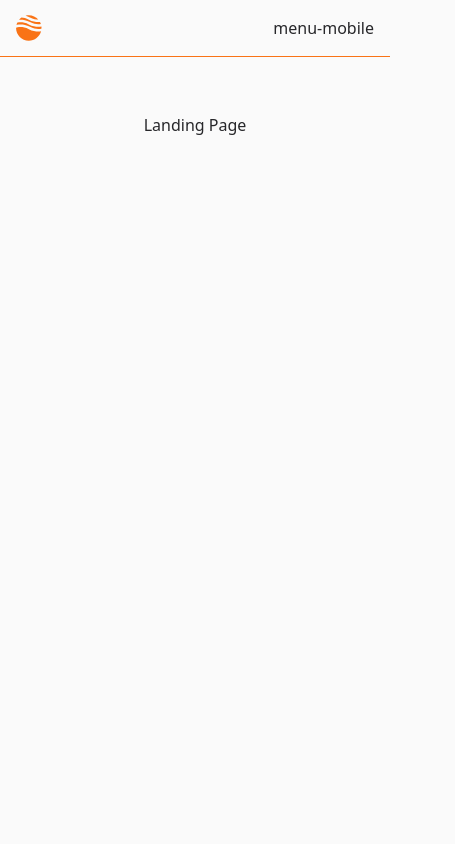
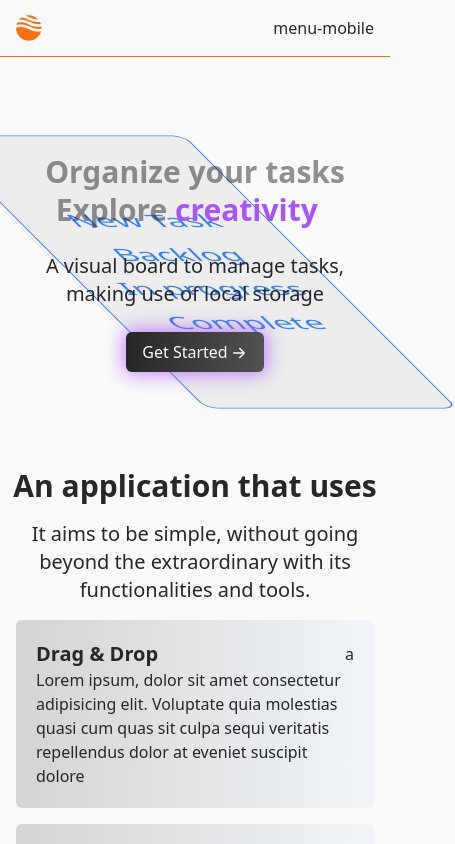
Before and after one commit to JessEleven/simple-board-react, a React (Vite) app: page / in a window 390 px wide. Shown: the top 844 px of the page, 455 px wide, since content can reach past the window. Built offline with nearby package versions, Linux system fonts and the light colour scheme.

Commit message:
landing page, responsive mode and improved HTML content structure of each page

```diff
--- a/package.json
+++ b/package.json
@@ -14,7 +14,8 @@
     "react": "18.2.0",
     "react-copy-to-clipboard": "5.1.0",
     "react-dom": "18.2.0",
-    "react-router-dom": "6.23.1"
+    "react-router-dom": "6.23.1",
+    "react-type-animation": "^3.2.0"
   },
   "devDependencies": {
     "@types/react": "18.2.66",
--- a/src/components/navbar.jsx
+++ b/src/components/navbar.jsx
@@ -4,12 +4,13 @@ import MenuMobile from './menu-mobile'
 
 function Navbar () {
   return (
-    <nav className='border-b border-orange-500'>
+    <header className='border-b border-orange-500'>
       <div className='mx-auto max-w-screen-xl px-4 md:px-8'>
         <div className='flex h-14 items-center justify-between'>
+
           <Link translate='no' to='/' className='flex gap-x-1.5 items-center'>
             <img src='/logo.svg' alt='SB' className='w-7 h-7' />
-            <h1 className='text-xl hidden md:flex items-center font-semibold'>Simple Board</h1>
+            <h2 className='text-xl hidden md:flex items-center font-semibold'>Simple Board</h2>
           </Link>
 
           <div className='md:flex md:items-center md:gap-4'>
@@ -40,7 +41,7 @@ function Navbar () {
           </div>
         </div>
       </div>
-    </nav>
+    </header>
   )
 }
 
--- a/src/pages/board-page.jsx
+++ b/src/pages/board-page.jsx
@@ -17,8 +17,8 @@ export function BoardPage () {
   }, [])
 
   return (
-    <div className='pt-5'>
-      <h3 className='text-center text-2xl font-bold'>Welcome to your board 🎉</h3>
+    <main className='pt-5'>
+      <h2 className='text-center text-2xl font-bold'>Welcome to your board 🎉</h2>
       <div className='flex justify-center h-screen gap-4 pt-5'>
         <Column
           title='New Task'
@@ -57,6 +57,6 @@ export function BoardPage () {
         />
         <BurnBarrel setCards={setCards} />
       </div>
-    </div>
+    </main>
   )
 }
--- a/src/pages/components/add-card.jsx
+++ b/src/pages/components/add-card.jsx
@@ -46,7 +46,7 @@ function AddCard ({ column, setCards }) {
   }
 
   return (
-    <>
+    <section>
       {adding
         ? (
           <motion.form className='mt-[18px] font-medium' layout onSubmit={handleSubmit}>
@@ -81,9 +81,9 @@ function AddCard ({ column, setCards }) {
               onChange={handleTextChange}
               autoFocus
               value={text}
-              rows={4}
+              rows={5}
               placeholder='Task description...'
-              className='w-full rounded-md p-3 text-sm dark:placeholder:text-neutral-200 placeholder:text-neutral-500 focus:outline-0 bg-transparent border dark:border-neutral-500 border-neutral-800'
+              className='w-full caret-orange-500 resize-none rounded-md p-3 text-sm dark:placeholder:text-neutral-200 placeholder:text-neutral-500 focus:outline-0 bg-transparent border dark:border-neutral-500 border-neutral-800'
             />
 
             <div className='flex text-neutral-50 items-center justify-end gap-x-2 text-xs'>
@@ -105,7 +105,7 @@ function AddCard ({ column, setCards }) {
             <span>New task</span>
           </motion.button>
           )}
-    </>
+    </section>
   )
 }
 
--- a/src/pages/components/card.jsx
+++ b/src/pages/components/card.jsx
@@ -17,7 +17,7 @@ function Card ({ title, id, column, handleDragStart, active }) {
   }, [copied])
 
   return (
-    <>
+    <section>
       <DropIndicator beforeId={id} column={column} />
 
       <motion.article
@@ -25,7 +25,7 @@ function Card ({ title, id, column, handleDragStart, active }) {
         layoutId={id}
         draggable='true'
         onDragStart={(e) => handleDragStart(e, { title, id, column })}
-        className='cursor-grab flex items-start justify-between rounded-md border dark:border-neutral-500 border-neutral-800 p-3 active:cursor-grabbing break-words normal-case whitespace-break-spaces'
+        className='cursor-grab flex items-start justify-between rounded-md border dark:border-neutral-500 border-neutral-800 p-3 active:cursor-grabbing break-words normal-case whitespace-pre-wrap'
         // onMouseEnter={() => setHover(true)}
         // onMouseLeave={() => setHover(false)}
       >
@@ -40,7 +40,7 @@ function Card ({ title, id, column, handleDragStart, active }) {
           </button>
         </CopyToClipboard>
       </motion.article>
-    </>
+    </section>
   )
 }
 export default Card
--- a/src/pages/components/column.jsx
+++ b/src/pages/components/column.jsx
@@ -97,7 +97,7 @@ function Column ({ title, headingColor, cards, column, setCards }) {
   const filteredCards = cards.filter((c) => c.column === column)
 
   return (
-    <div className='w-60 shrink-0'>
+    <section className='w-60 shrink-0'>
       <div className='flex items-center justify-between border-neutral-800 dark:border-neutral-500 py-1.5 rounded-md border px-3'>
         <p className={`text-base font-medium ${headingColor}`}>
           {title}
@@ -136,7 +136,7 @@ function Column ({ title, headingColor, cards, column, setCards }) {
           column={column}
         />
       </div>
-    </div>
+    </section>
   )
 }
 
--- a/src/pages/landing-page.jsx
+++ b/src/pages/landing-page.jsx
@@ -1,7 +1,99 @@
+import { TypeAnimation } from 'react-type-animation'
+import { Link } from 'react-router-dom'
+import { SvgArrowRight } from '../resources/assets/svg-global'
+
 export function LandingPage () {
+  const options = [
+    {
+      title: 'Drag & Drop',
+      icon: 'a',
+      content: 'Lorem ipsum, dolor sit amet consectetur adipisicing elit. Voluptate quia molestias quasi cum quas sit culpa sequi veritatis repellendus dolor at eveniet suscipit dolore'
+    },
+    {
+      title: 'Local Storage',
+      icon: 'a',
+      content: 'Lorem ipsum, dolor sit amet consectetur adipisicing elit. Voluptate quia molestias quasi cum quas sit culpa sequi veritatis repellendus dolor at eveniet suscipit dolore'
+    },
+    {
+      title: 'Animation',
+      icon: 'a',
+      content: 'Lorem ipsum, dolor sit amet consectetur adipisicing elit. Voluptate quia molestias quasi cum quas sit culpa sequi veritatis repellendus dolor at eveniet suscipit dolore'
+    }
+  ]
+
   return (
-    <div className='pt-14 text-center'>
-      Landing Page
-    </div>
+    <main className='mt-24'>
+      <div className='relative'>
+        <section className='absolute top-[18px] inset-0 flex justify-center items-center'>
+          <div className='flex flex-col justify-center ring-1 ring-blue-500 p-3 w-44 md:w-56 h-96 md:h-[502px] rounded-lg skew-y-[45deg] -rotate-45 bg-neutral-500 dark:bg-neutral-500 bg-opacity-10 dark:bg-opacity-20'>
+            <div className='text-2xl md:text-3xl text-center font-medium text-blue-500'>
+              <h3 className='leading-loose'>New Task</h3>
+              <h3 className='leading-loose'>Backlog</h3>
+              <h3 className='leading-loose'>In progress</h3>
+              <h3 className='leading-loose'>Complete</h3>
+            </div>
+          </div>
+        </section>
+
+        <section className='relative text-3xl md:text-6xl lg:text-7xl text-neutral-800 dark:text-neutral-50 text-opacity-50 dark:text-opacity-50 leading-tight text-center font-bold'>
+          <h2>Organize your tasks</h2>
+          <span className='leading-tight'>Explore </span>
+          <TypeAnimation
+            sequence={[
+              'simplicity',
+              2500,
+              'creativity',
+              2500,
+              'freshness',
+              2500
+            ]}
+            speed={20}
+            wrapper='span'
+            repeat={Infinity}
+            className='text-purple-500 lowercase dark:text-emerald-500'
+          />
+        </section>
+
+        <section className='relative mt-6 flex flex-col justify-center'>
+          <h3 className='text-center px-4 md:px-0 text-xl font-medium'>
+            A visual board to manage tasks, making use of local storage
+          </h3>
+
+          <div className='flex justify-center font-medium text-base mt-6'>
+            <div className='relative'>
+              <div className='absolute rounded-md blur-[10px] opacity-75 -inset-0.5 bg-purple-500 dark:bg-emerald-500' />
+              <div className='relative rounded-md px-4 py-2 bg-gradient-to-r from-neutral-800 to-neutral-600'>
+                <Link to='/board' className='flex items-center gap-x-0.5 text-base font-medium text-neutral-50'>
+                  <span>Get Started</span>
+                  <SvgArrowRight className='mt-0.5' />
+                </Link>
+              </div>
+            </div>
+          </div>
+        </section>
+      </div>
+
+      <section className='mt-24 mb-12'>
+        <h3 className='text-3xl font-bold text-center'>
+          An application that uses
+        </h3>
+        <p className='text-xl font-medium text-center mt-4 px-4 md:px-0'>
+          It aims to be simple, without going beyond the extraordinary with its functionalities and tools.
+        </p>
+        <div className='flex justify-center mt-4'>
+          <div className='grid grid-cols-1 md:grid-cols-3 gap-4 px-4 md:px-0'>
+            {options.map((op) => (
+              <article key={op.title} className='rounded-md w-full effect ring-transparent hover:ring-blue-500 ring-1 md:w-60 p-5 bg-gradient-to-r from-neutral-300 to-slate-100 dark:bg-gradient-to-r dark:from-neutral-900 dark:to-neutral-700'>
+                <div className='flex items-center justify-between'>
+                  <h4 className='text-xl font-semibold'>{op.title}</h4>
+                  <h4>{op.icon}</h4>
+                </div>
+                <p className='text-base font-medium'>{op.content}</p>
+              </article>
+            ))}
+          </div>
+        </div>
+      </section>
+    </main>
   )
 }
--- a/src/resources/assets/svg-global.jsx
+++ b/src/resources/assets/svg-global.jsx
@@ -1,3 +1,22 @@
+// Landing page icons
+export const SvgArrowRight = (props) => (
+  <svg
+    width={18}
+    height={18}
+    fill='none'
+    viewBox='0 0 24 24'
+    stroke='currentColor'
+    strokeLinecap='round'
+    strokeLinejoin='round'
+    strokeWidth={2}
+    className='icon icon-tabler icons-tabler-outline icon-tabler-arrow-right'
+    {...props}
+  >
+    <path stroke='none' d='M0 0h24v24H0z' />
+    <path d='M5 12h14M13 18l6-6M13 6l6 6' />
+  </svg>
+)
+
 // Responsive icon
 export const SvgMenu = (props) => (
   <svg
```
Also changed, not shown: 1 other file (tests, documents, lock files or other folders).
